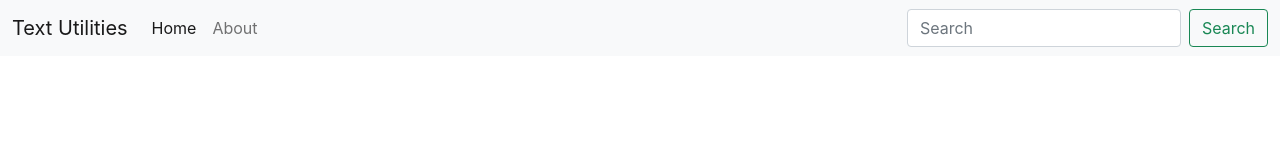
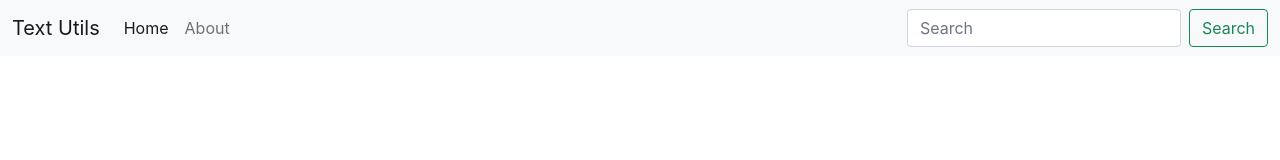
Before and after one commit to rajat-singh1999/text-Utilities-React-Webapp, a React (Create React App) app: page / in a window 1280 px wide. Shown: the top 160 px of the page. Built offline with nearby package versions, Linux system fonts and the light colour scheme.

Commit message:
Second Commit

```diff
--- a/src/App.js
+++ b/src/App.js
@@ -1,30 +1,10 @@
 import './App.css';
+import Navbar from './Components/Navbar';
 
 function App() {
   return (
     <>
-      <nav className="navbar navbar-expand-lg navbar-light bg-light">
-        <div className="container-fluid">
-          <a className="navbar-brand" href="/">Text Utilities</a>
-          <button className="navbar-toggler" type="button" data-bs-toggle="collapse" data-bs-target="#navbarSupportedContent" aria-controls="navbarSupportedContent" aria-expanded="false" aria-label="Toggle navigation">
-            <span className="navbar-toggler-icon"></span>
-          </button>
-          <div className="collapse navbar-collapse" id="navbarSupportedContent">
-            <ul className="navbar-nav me-auto mb-2 mb-lg-0">
-              <li className="nav-item">
-                <a className="nav-link active" aria-current="page" href="/">Home</a>
-              </li>
-              <li className="nav-item">
-                <a className="nav-link" href="/">About</a>
-              </li>
-            </ul>
-            <form className="d-flex">
-              <input className="form-control me-2" type="search" placeholder="Search" aria-label="Search"></input>
-              <button className="btn btn-outline-success" type="submit">Search</button>
-            </form>
-          </div>
-        </div>
-      </nav>
+      <Navbar title="Text Utils"/>
     </>
   );
 }
--- /dev/null
+++ b/src/Components/Navbar.js
@@ -0,0 +1,35 @@
+import React from 'react'
+import {PropTypes} from 'prop-types'
+
+export default function Navbar(props) {
+    return (
+        <div>
+                  <nav className="navbar navbar-expand-lg navbar-light bg-light">
+        <div className="container-fluid">
+                <a className="navbar-brand" href="/">{props.title}</a>
+          <button className="navbar-toggler" type="button" data-bs-toggle="collapse" data-bs-target="#navbarSupportedContent" aria-controls="navbarSupportedContent" aria-expanded="false" aria-label="Toggle navigation">
+            <span className="navbar-toggler-icon"></span>
+          </button>
+          <div className="collapse navbar-collapse" id="navbarSupportedContent">
+            <ul className="navbar-nav me-auto mb-2 mb-lg-0">
+              <li className="nav-item">
+                <a className="nav-link active" aria-current="page" href="/">Home</a>
+              </li>
+              <li className="nav-item">
+                <a className="nav-link" href="/">About</a>
+              </li>
+            </ul>
+            <form className="d-flex">
+              <input className="form-control me-2" type="search" placeholder="Search" aria-label="Search"></input>
+              <button className="btn btn-outline-success" type="submit">Search</button>
+            </form>
+          </div>
+        </div>
+      </nav>
+        </div>
+    )
+}
+
+Navbar.propTypes = {title: PropTypes.string}
+
+Navbar.defaultProps = {title: 'Title goes here'}
```
